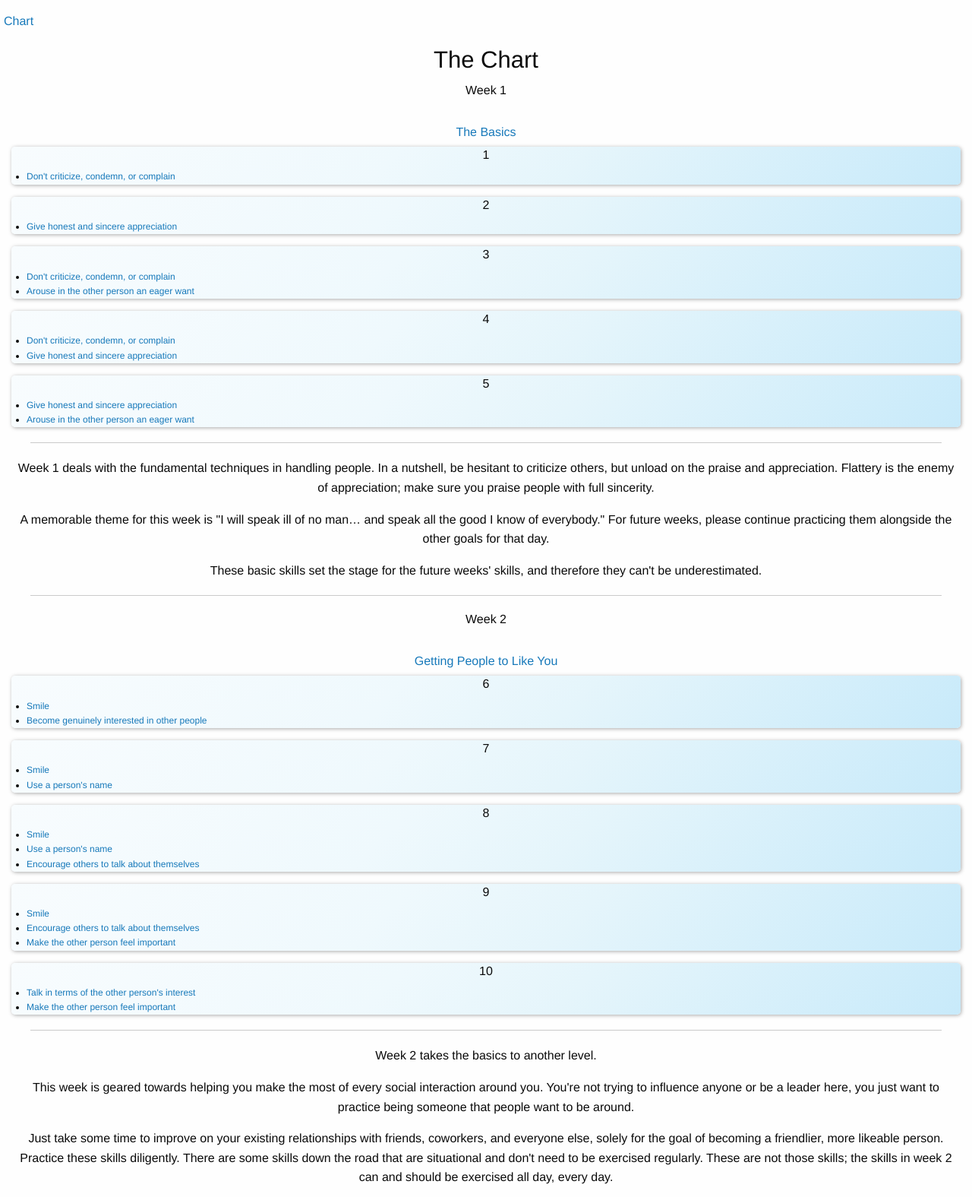
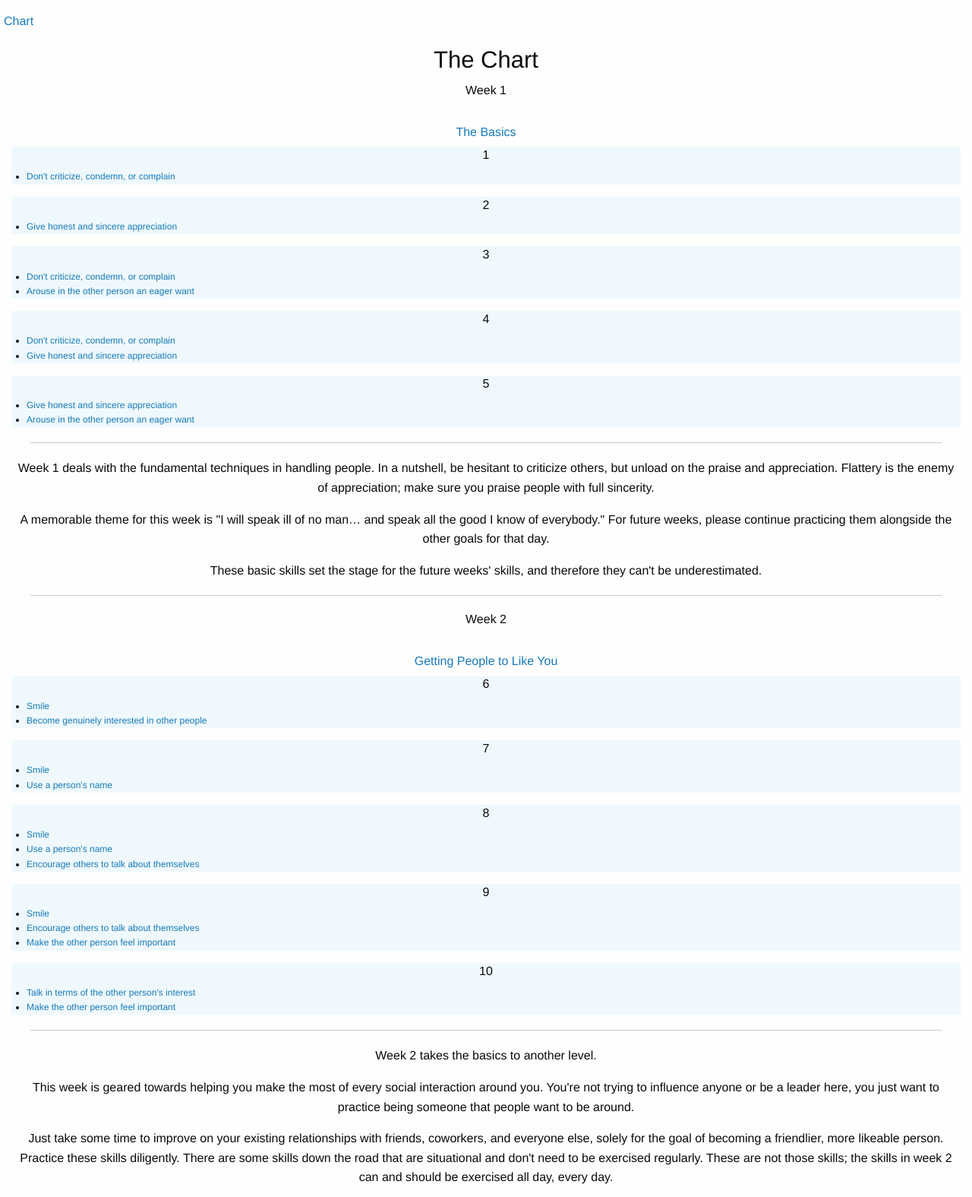
Before and after one commit to alkrauss48/labs, a PHP site: page /carnegie-chart in a window 1280 px wide. Shown: the part 217-1792 px from the top of the page at 76% size. Run offline with PHP 8.4, Linux system fonts and the light colour scheme; some libraries are stand-ins or nearby versions.

Commit message:
Update panel styles

```diff
--- a/carnegie-chart/styles/custom.css
+++ b/carnegie-chart/styles/custom.css
@@ -18,15 +18,7 @@ h6.italic {
 }
 
 .day {
-  background: #f8fcfe; /* Old browsers */
-  background: -moz-linear-gradient(-45deg, #f8fcfe 0%, #eff9fd 40%, #e5f5fb 59%, #c8eafa 100%); /* FF3.6+ */
-  background: -webkit-gradient(linear, left top, right bottom, color-stop(0%,#f8fcfe), color-stop(40%,#eff9fd), color-stop(59%,#e5f5fb), color-stop(100%,#c8eafa)); /* Chrome,Safari4+ */
-  background: -webkit-linear-gradient(-45deg, #f8fcfe 0%,#eff9fd 40%,#e5f5fb 59%,#c8eafa 100%); /* Chrome10+,Safari5.1+ */
-  background: -o-linear-gradient(-45deg, #f8fcfe 0%,#eff9fd 40%,#e5f5fb 59%,#c8eafa 100%); /* Opera 11.10+ */
-  background: -ms-linear-gradient(-45deg, #f8fcfe 0%,#eff9fd 40%,#e5f5fb 59%,#c8eafa 100%); /* IE10+ */
-  background: linear-gradient(135deg, #f8fcfe 0%,#eff9fd 40%,#e5f5fb 59%,#c8eafa 100%); /* W3C */
-  filter: progid:DXImageTransform.Microsoft.gradient( startColorstr='#f8fcfe', endColorstr='#c8eafa',GradientType=1 ); /* IE6-9 fallback on horizontal gradient */
-  box-shadow: 1px 1px 5px #aaa;
+  background-color: #eff9fd;
 }
 
 table.center {
@@ -42,7 +34,8 @@ div.center {
 }
 
 .panel {
-  border-radius: 5px;
+  /* border-radius: 5px; */
+  border-color: #c8eafa;
 }
 
 span.underline {
```
